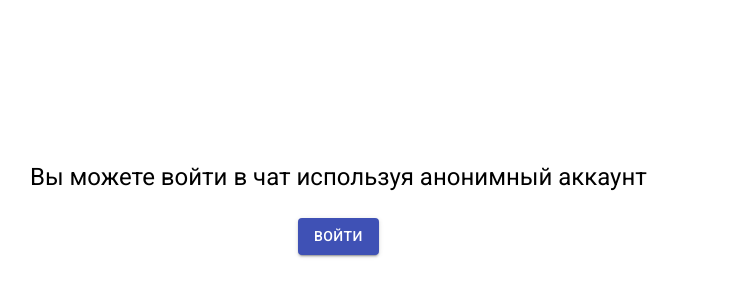
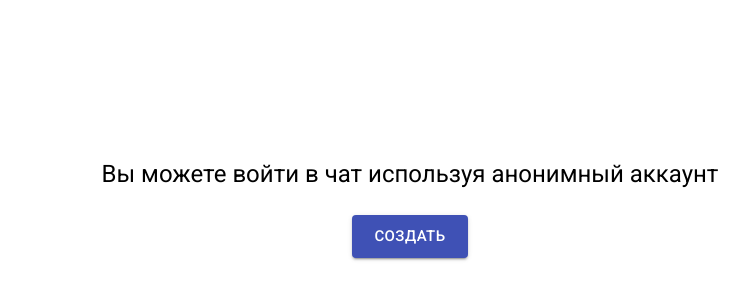
Before and after one commit to MIZUDINOV/react-awesome-chat, a React (Create React App) app: page / in a window 1280 px wide. Shown: the part 200-500 px from the top of the page, without its empty margins (230-979 px from the left). Built offline with nearby package versions, Linux system fonts and the light colour scheme; no server answers.

Commit message:
the functionality of the Authentication component completed

```diff
--- a/src/App.jsx
+++ b/src/App.jsx
@@ -1,7 +1,26 @@
 import React from 'react'
+import { useAuthState } from 'react-firebase-hooks/auth'
 import { Authentication } from './Authentication'
+import { ChatRoom } from './ChatRoom'
+import { auth } from './firebase'
 
 function App() {
+  const [name, setName] = React.useState('')
+  const [user] = useAuthState(auth)
+
+  const onSetName = (e) => {
+    setName(e.target.value)
+  }
+
+  const signInAnonymously = async () => {
+    await auth.signInAnonymously()
+  }
+
+  const onChangeDisplayName = async () => {
+    await auth.currentUser.updateProfile({ displayName: name })
+    setName('')
+  }
+
   return (
     <div
       style={{
@@ -11,7 +30,17 @@ function App() {
         display: 'flex',
       }}
     >
-      <Authentication />
+      {!!user?.displayName ? (
+        <ChatRoom />
+      ) : (
+        <Authentication
+          onSetName={onSetName}
+          signInAnonymously={signInAnonymously}
+          onChangeDisplayName={onChangeDisplayName}
+          user={user}
+          name={name}
+        />
+      )}
     </div>
   )
 }
--- a/src/Authentication.jsx
+++ b/src/Authentication.jsx
@@ -1,7 +1,14 @@
-import { Button, createStyles, Typography } from '@material-ui/core'
 import React from 'react'
 
-export const Authentication = () => {
+import { Button, TextField, Typography } from '@material-ui/core'
+
+export const Authentication = ({
+  onSetName,
+  signInAnonymously,
+  onChangeDisplayName,
+  user,
+  name,
+}) => {
   return (
     <div
       style={{
@@ -10,6 +17,7 @@ export const Authentication = () => {
         justifyContent: 'center',
         alignItems: 'center',
         minHeight: '300px',
+        width: '100%',
       }}
     >
       <Typography
@@ -18,10 +26,28 @@ export const Authentication = () => {
         component='h3'
         align='center'
       >
-        Вы можете войти в чат используя анонимный аккаунт
+        {user
+          ? 'Введите отображаемое имя в чате'
+          : 'Вы можете войти в чат используя анонимный аккаунт'}
       </Typography>
-      <Button color='primary' variant='contained' align='center'>
-        Войти
+      {user ? (
+        <TextField
+          onChange={onSetName}
+          value={name}
+          placeholder='Логин'
+          style={{ marginBottom: '25px' }}
+          variant='outlined'
+        />
+      ) : null}
+      <Button
+        onClick={user ? onChangeDisplayName : signInAnonymously}
+        color='primary'
+        variant='contained'
+        align='center'
+        size='large'
+        disabled={user ? !name : false}
+      >
+        {user ? 'Войти' : 'Создать'}
       </Button>
     </div>
   )
```
